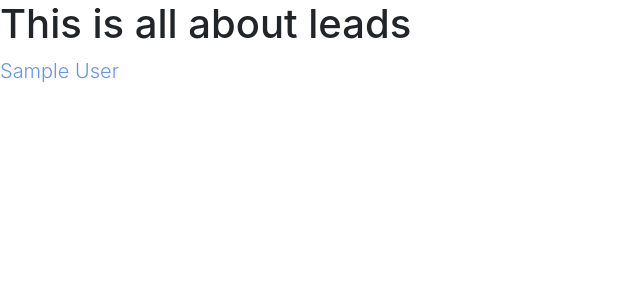
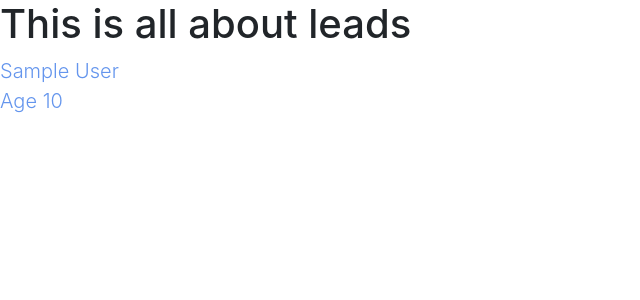
Before and after one commit to DarishkaAMS/Django_Projects-Build_CRM, a Django app: page /leads/ in a window 1280 px wide. Shown: the top 300 px of the page, without its empty margins (0-640 px from the left). Run offline with Django 3.2, Linux system fonts and the light colour scheme; tables that the repository leaves empty hold one stand-in row (values such as "Sample post").

Commit message:
Update lead diplay on the home

```diff
--- a/templates/home.html
+++ b/templates/home.html
@@ -22,7 +22,7 @@
     <h1>This is all about leads</h1>
     {% for lead in leads %}
     <div class="lead">
-        {{ lead }}
+        {{ lead.first_name}} {{ lead.last_name }} <br> Age {{ lead.age }}
     </div>
     {% endfor %}
 
```
